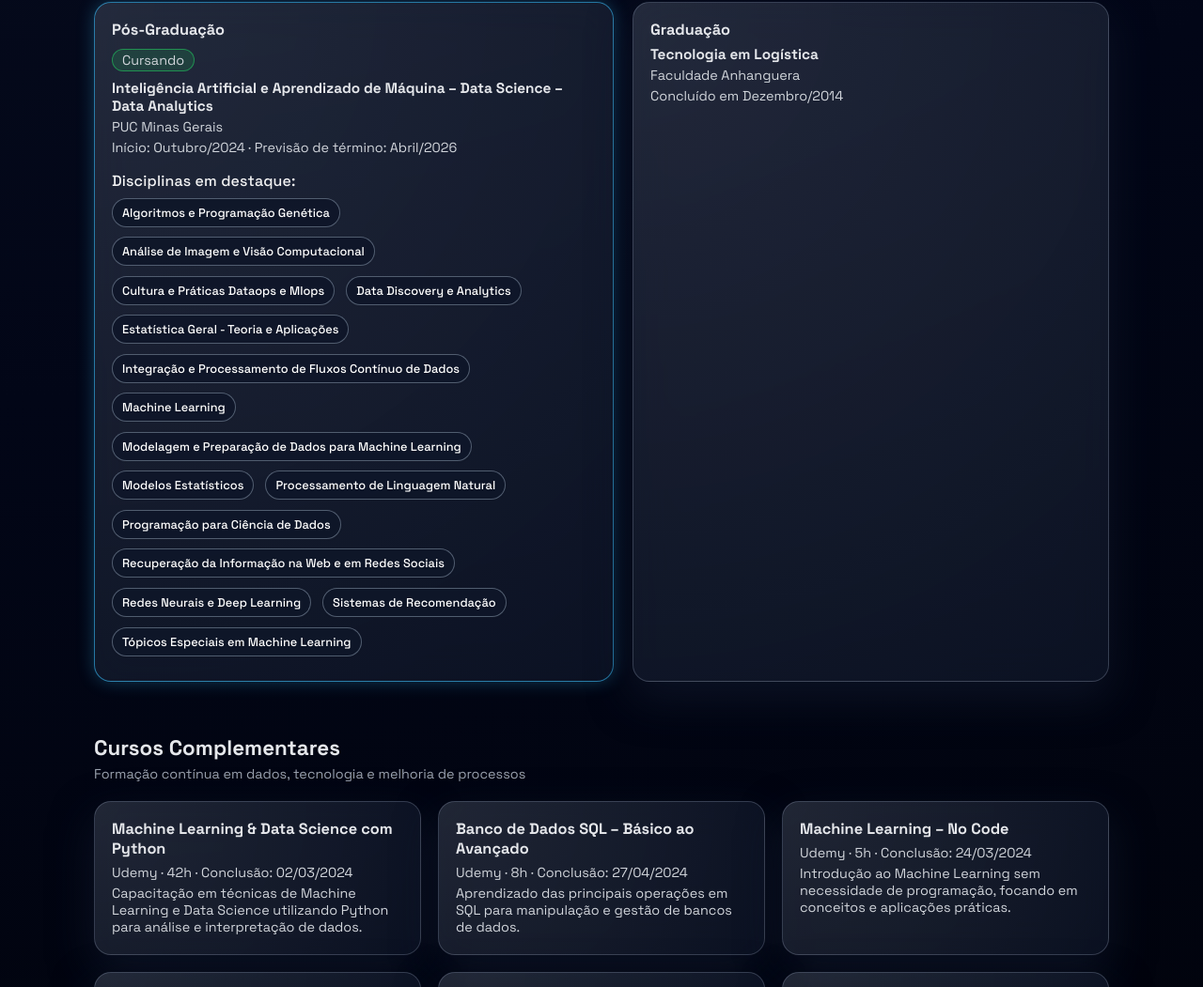
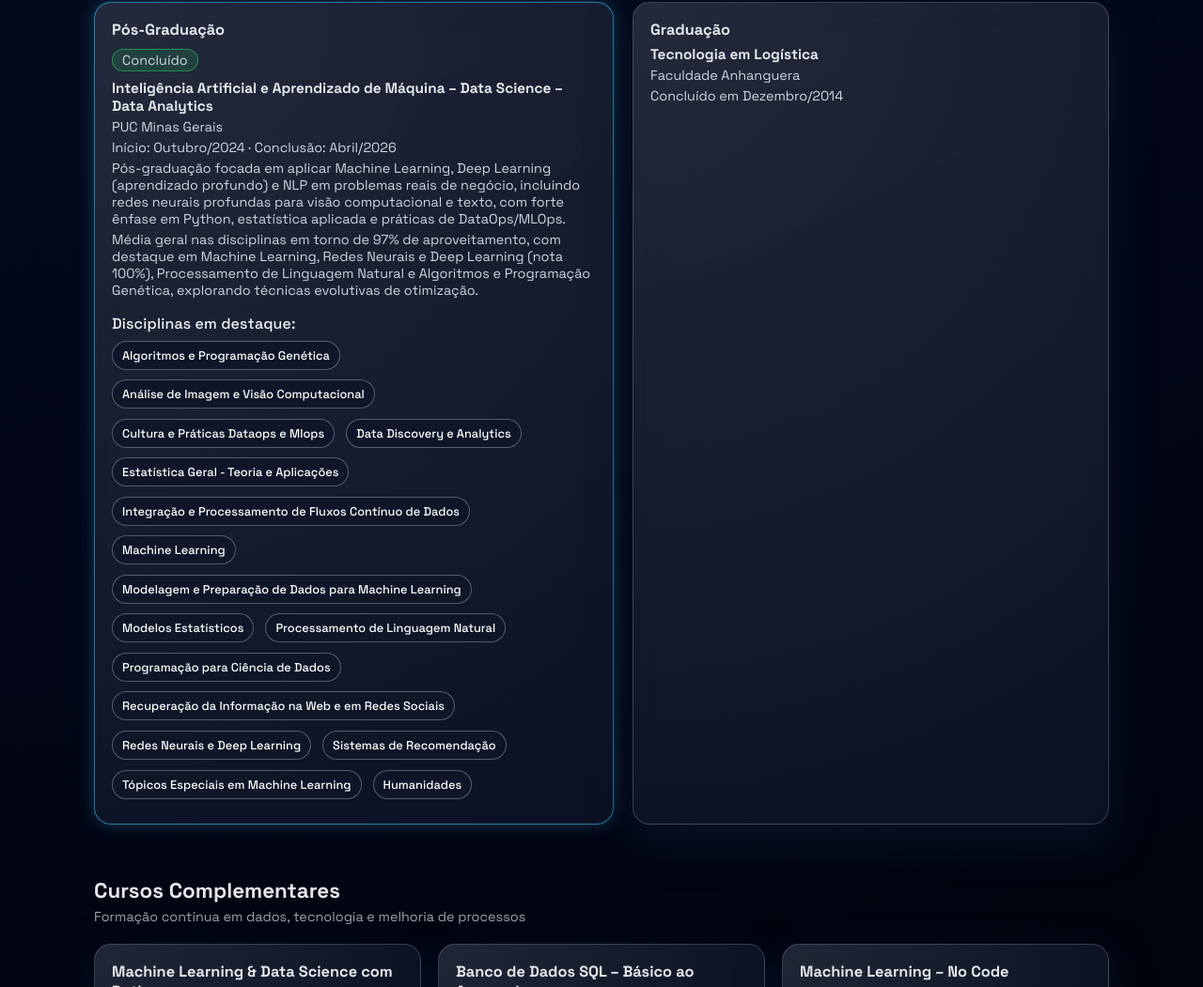
Before and after one commit to evandogaspar/evandogaspar.github.io, a plain HTML site: page index.html in a window 1280 px wide. Shown: the part 1797-2848 px from the top of the page at 94% size. Drawn offline with Linux system fonts and the light colour scheme.

Commit message:
feat/add-finnaly

```diff
--- a/index.html
+++ b/index.html
@@ -247,10 +247,20 @@
       <div class="section-grid two-cols">
         <article class="card card-highlight glass">
           <h3>Pós-Graduação</h3>
-          <p class="pill">Cursando</p>
+          <p class="pill">Concluído</p>
           <h4>Inteligência Artificial e Aprendizado de Máquina – Data Science – Data Analytics</h4>
           <p class="item-entity">PUC Minas Gerais</p>
-          <p class="item-detail">Início: Outubro/2024 · Previsão de término: Abril/2026</p>
+          <p class="item-detail">Início: Outubro/2024 · Conclusão: Abril/2026</p>
+          <p class="item-detail">
+            Pós-graduação focada em aplicar Machine Learning, Deep Learning (aprendizado profundo) e NLP em problemas
+            reais de negócio, incluindo redes neurais profundas para visão computacional e texto, com forte ênfase
+            em Python, estatística aplicada e práticas de DataOps/MLOps.
+          </p>
+          <p class="item-detail">
+            Média geral nas disciplinas em torno de 97% de aproveitamento, com destaque em Machine Learning,
+            Redes Neurais e Deep Learning (nota 100%), Processamento de Linguagem Natural e Algoritmos e
+            Programação Genética, explorando técnicas evolutivas de otimização.
+          </p>
             <div class="disciplinas-label" style="margin-top:1em; margin-bottom:0.5em;">
               <span>Disciplinas em destaque:</span>
             </div>
@@ -270,6 +280,7 @@
               <span class="chip">Redes Neurais e Deep Learning</span>
               <span class="chip">Sistemas de Recomendação</span>
               <span class="chip">Tópicos Especiais em Machine Learning</span>
+              <span class="chip">Humanidades</span>
             </div>
         </article>
         <article class="card glass">
```
